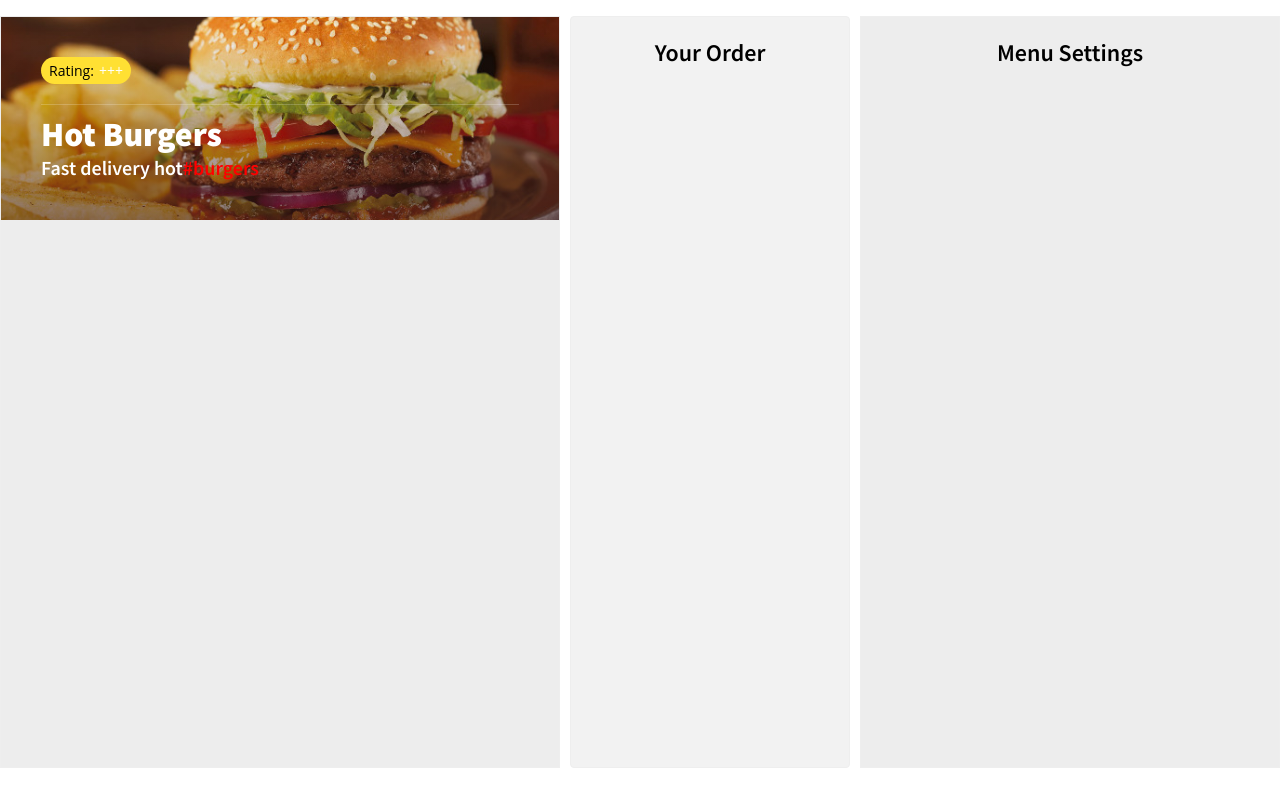
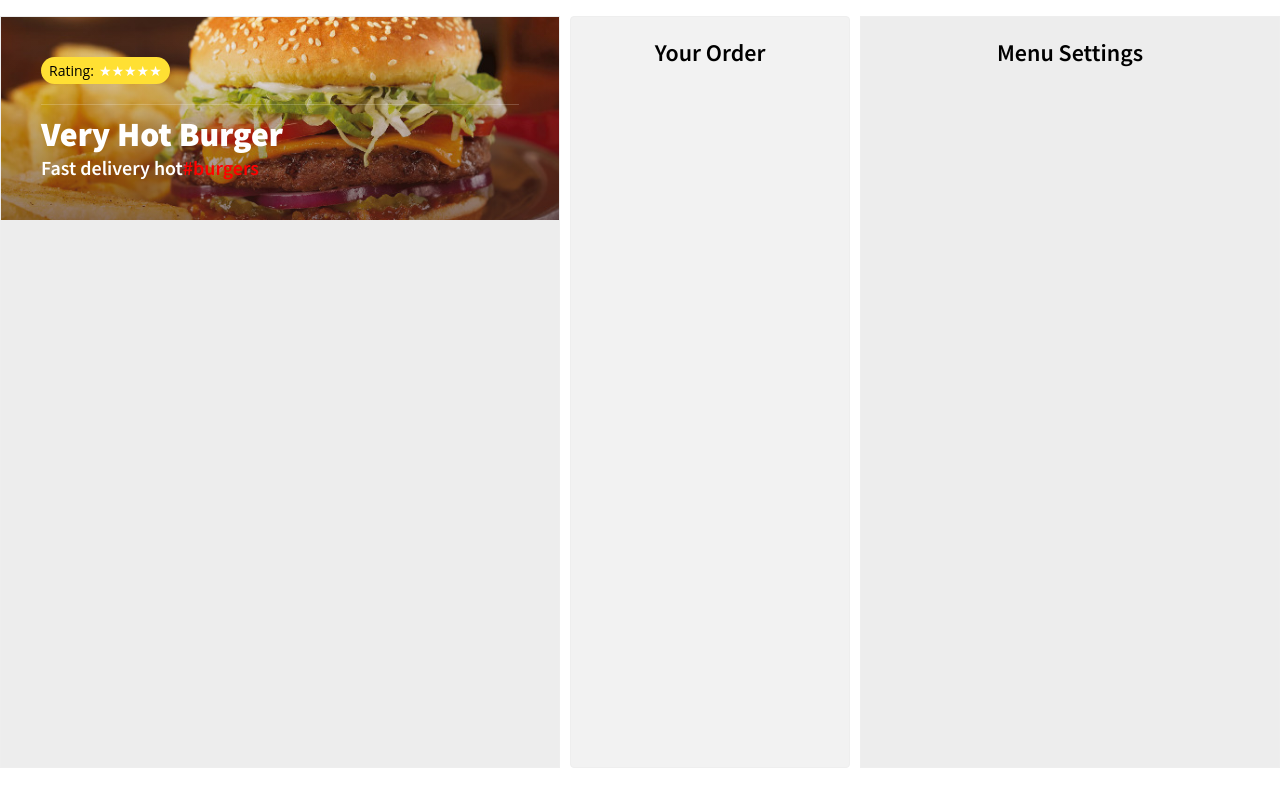
Before and after one commit to Bliqui/burgers_reactJS_caffe, a React (Create React App) app: page / in a window 1280 px wide. Built offline with nearby package versions, Linux system fonts and the light colour scheme.

Commit message:
Add props to Header component

```diff
--- a/src/components/App.js
+++ b/src/components/App.js
@@ -8,7 +8,7 @@ class App extends React.Component {
         return(
             <div className={'burger-paradise'}>
                 <div className={'menu'}>
-                    <Header />
+                    <Header title={'Very Hot Burger'}/>
                 </div>
                 <Order/>
                 <AdminMenu />
--- a/src/components/Header.jsx
+++ b/src/components/Header.jsx
@@ -1,19 +1,18 @@
 import React from "react";
 
-class Header extends React.Component {
-    render() {
-        return(
+const Header = (props) => {
+    return (
         <header className={'top'}>
             <div className={'wrap'}>
                 <div className={'header-content'}>
 
                     <div className={'header-rating'}>
-                            <div className={'header-rating_tag'}>Rating: </div>
-                            <div className={'header-rating_icon'}>+++</div>
+                        <div className={'header-rating_tag'}>Rating:</div>
+                        <div className={'header-rating_icon'}>★★★★★</div>
                     </div>
 
                     <div className={'header-divider'}></div>
-                        <h1 className={'font-effect-fire-animation'}>Hot Burgers</h1>
+                    <h1 className={'font-effect-fire-animation'}>{props.title}</h1>
                     <h3>
                         <span>
                             Fast delivery hot
@@ -25,6 +24,5 @@ class Header extends React.Component {
         </header>
     )
 }
-}
 
 export default Header;
--- a/src/components/Landing.jsx
+++ b/src/components/Landing.jsx
@@ -1,6 +1,5 @@
 import React from "react";
 import cafes from "../sample-cafes";
-import * as Path from "path";
 
 class Landing extends React.Component {
     state = {
```
Lines whose indentation alone changed are shown as unchanged.
